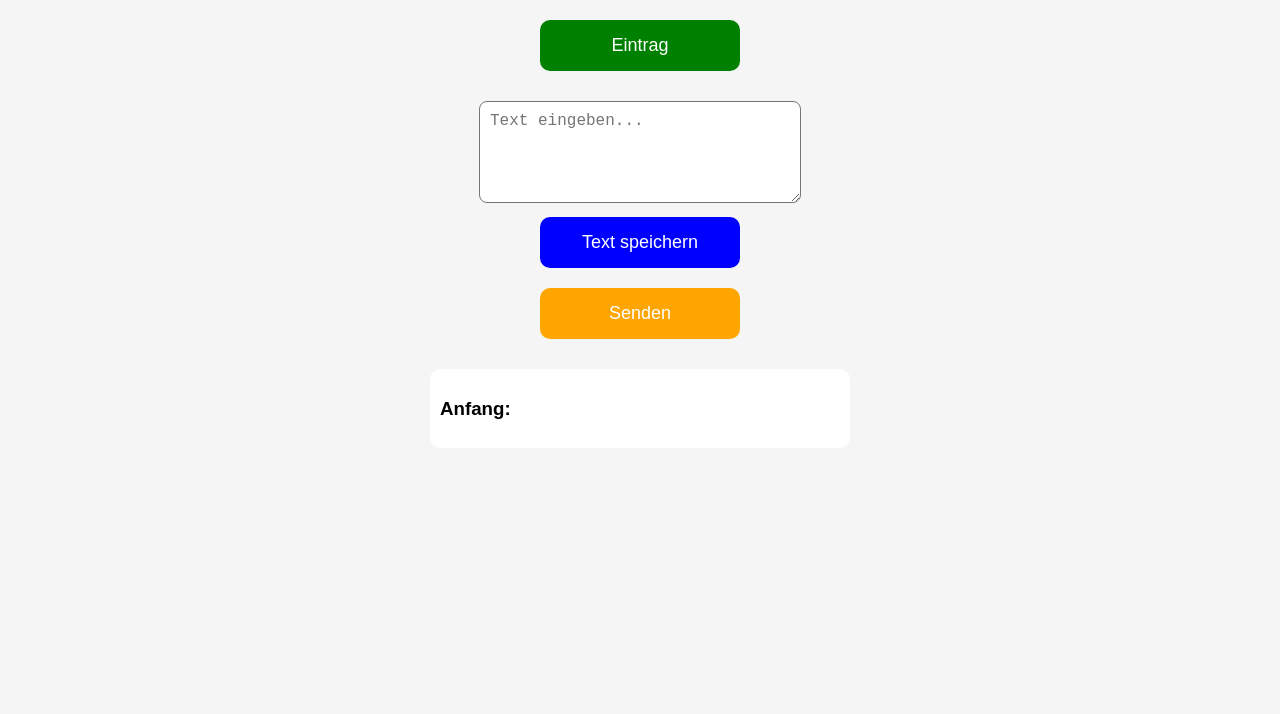
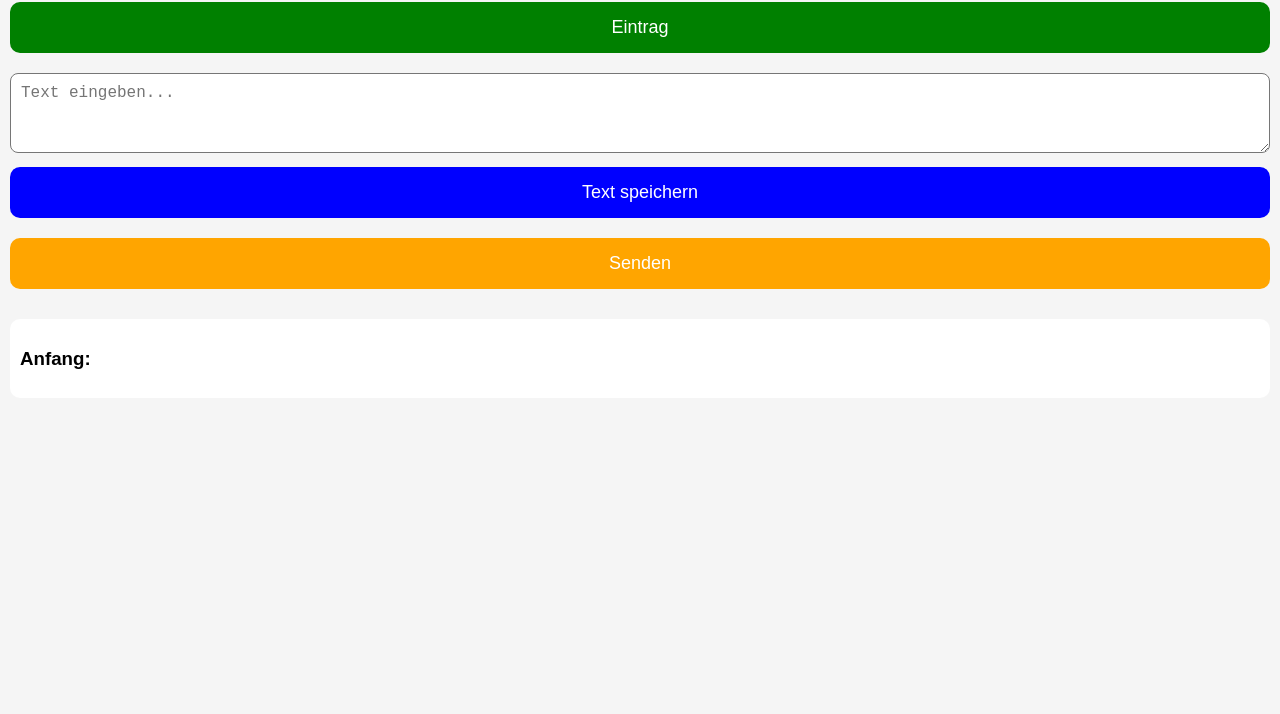
Before and after one commit to Akidog2014/Stundenabrechnung, a plain HTML site: page index.html in a window 1280 px wide. Shown: the part 86-800 px from the top of the page. Drawn offline with Linux system fonts and the light colour scheme.

Commit message:
Update 02.04.2026 13:17

```diff
--- a/index.html
+++ b/index.html
@@ -2,13 +2,15 @@
 <html lang="de">
 <head>
 <meta charset="UTF-8">
+<meta name="viewport" content="width=device-width, initial-scale=1.0">
 <title>Zeiterfassung</title>
 
 <style>
     body {
         font-family: Arial, sans-serif;
         text-align: center;
-        padding: 20px;
+        padding: 10px;
+        margin: 0;
         background-color: #f5f5f5;
     }
 
@@ -18,12 +20,12 @@
 
     button {
         font-size: 18px;
-        padding: 15px 25px;
-        margin: 10px;
+        padding: 15px;
+        margin: 10px 0;
         border: none;
         border-radius: 10px;
         color: white;
-        width: 200px;
+        width: 100%;
     }
 
     #startStopBtn {
@@ -39,24 +41,23 @@
     }
 
     textarea {
-        width: 300px;
-        max-width: 90%;
+        width: 100%;
         height: 80px;
-        margin-top: 20px;
+        margin-top: 10px;
         font-size: 16px;
         border-radius: 8px;
         padding: 10px;
+        box-sizing: border-box;
     }
 
     #log {
         margin-top: 20px;
         text-align: left;
-        max-width: 400px;
-        margin-left: auto;
-        margin-right: auto;
+        width: 100%;
         background: white;
         padding: 10px;
         border-radius: 10px;
+        box-sizing: border-box;
     }
 </style>
 </head>
@@ -67,13 +68,9 @@
 
 <button id="startStopBtn">Eintrag</button>
 
-<br>
-
 <textarea id="textInput" placeholder="Text eingeben..."></textarea>
-<br>
 
 <button id="saveTextBtn">Text speichern</button>
-<br>
 
 <button id="sendBtn">Senden</button>
 
@@ -87,19 +84,15 @@ function saveLogs() {
     localStorage.setItem("logs", JSON.stringify(logs));
 }
 
-// Prüfen was zuletzt war
 function getNextType() {
     if (logs.length === 0) return "Anfang";
 
     const last = logs[logs.length - 1];
 
-    if (last.startsWith("Anfang")) {
-        return "Ende";
-    } else if (last.startsWith("Ende")) {
-        return "Anfang";
-    } else {
-        return "Anfang";
-    }
+    if (last.startsWith("Anfang")) return "Ende";
+    if (last.startsWith("Ende")) return "Anfang";
+
+    return "Anfang";
 }
 
 function updateLogDisplay() {
@@ -115,7 +108,6 @@ function updateLogDisplay() {
     });
 }
 
-// EINTRAG BUTTON
 document.getElementById("startStopBtn").addEventListener("click", function() {
     const now = new Date().toLocaleString();
     const type = getNextType();
@@ -126,7 +118,6 @@ document.getElementById("startStopBtn").addEventListener("click", function() {
     updateLogDisplay();
 });
 
-// TEXT SPEICHERN
 document.getElementById("saveTextBtn").addEventListener("click", function() {
     const text = document.getElementById("textInput").value;
 
@@ -139,7 +130,6 @@ document.getElementById("saveTextBtn").addEventListener("click", function() {
     }
 });
 
-// SENDEN
 document.getElementById("sendBtn").addEventListener("click", function() {
     if (logs.length === 0) {
         alert("Keine Einträge vorhanden!");
@@ -156,16 +146,13 @@ document.getElementById("sendBtn").addEventListener("click", function() {
     const subject = encodeURIComponent("Zeiterfassung");
     const body = encodeURIComponent(content);
 
-    const mailtoLink = `mailto:${email}?subject=${subject}&body=${body}`;
-
-    window.location.href = mailtoLink;
+    window.location.href = `mailto:${email}?subject=${subject}&body=${body}`;
 
     logs = [];
     saveLogs();
     updateLogDisplay();
 });
 
-// Anzeige beim Laden
 updateLogDisplay();
 </script>
 
```
